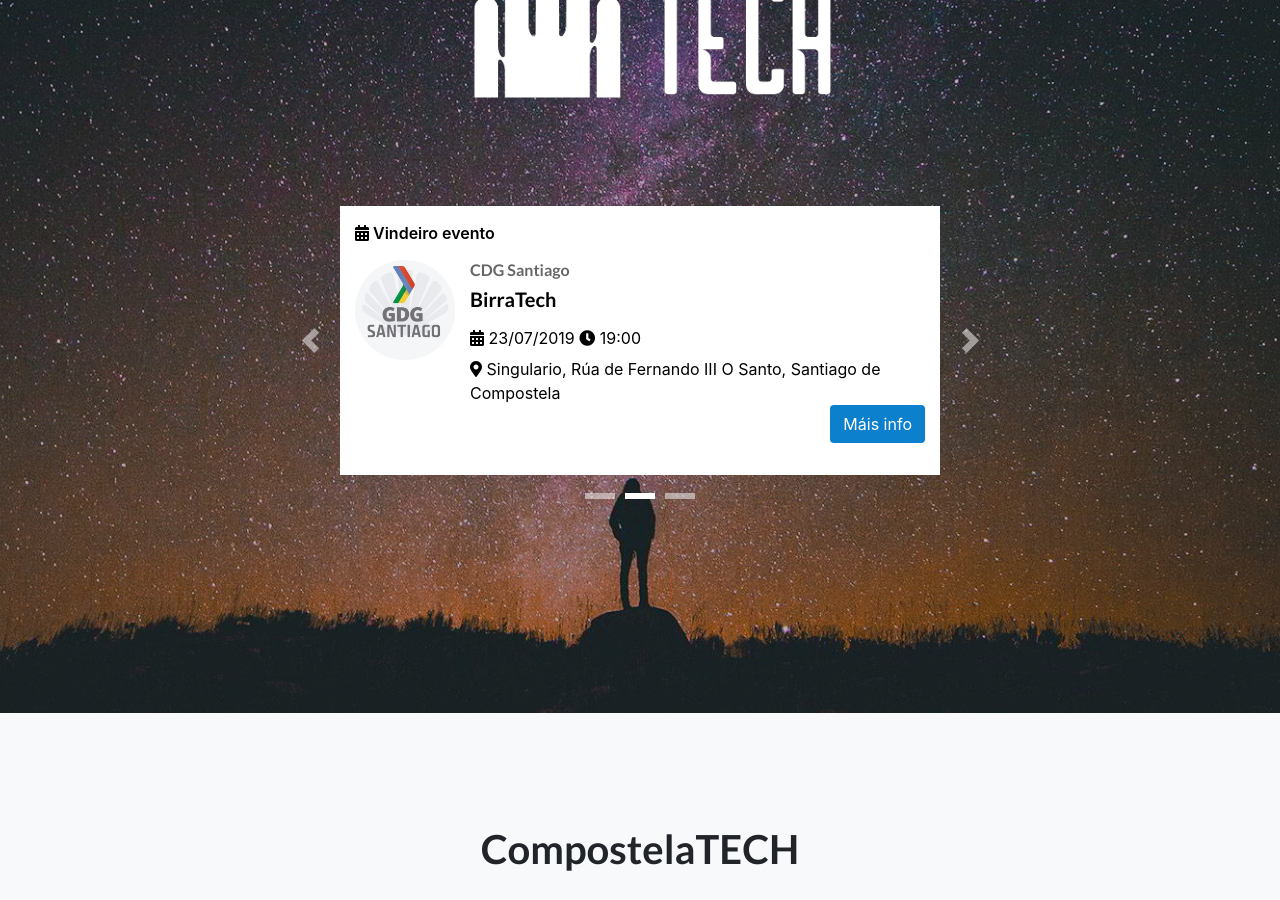
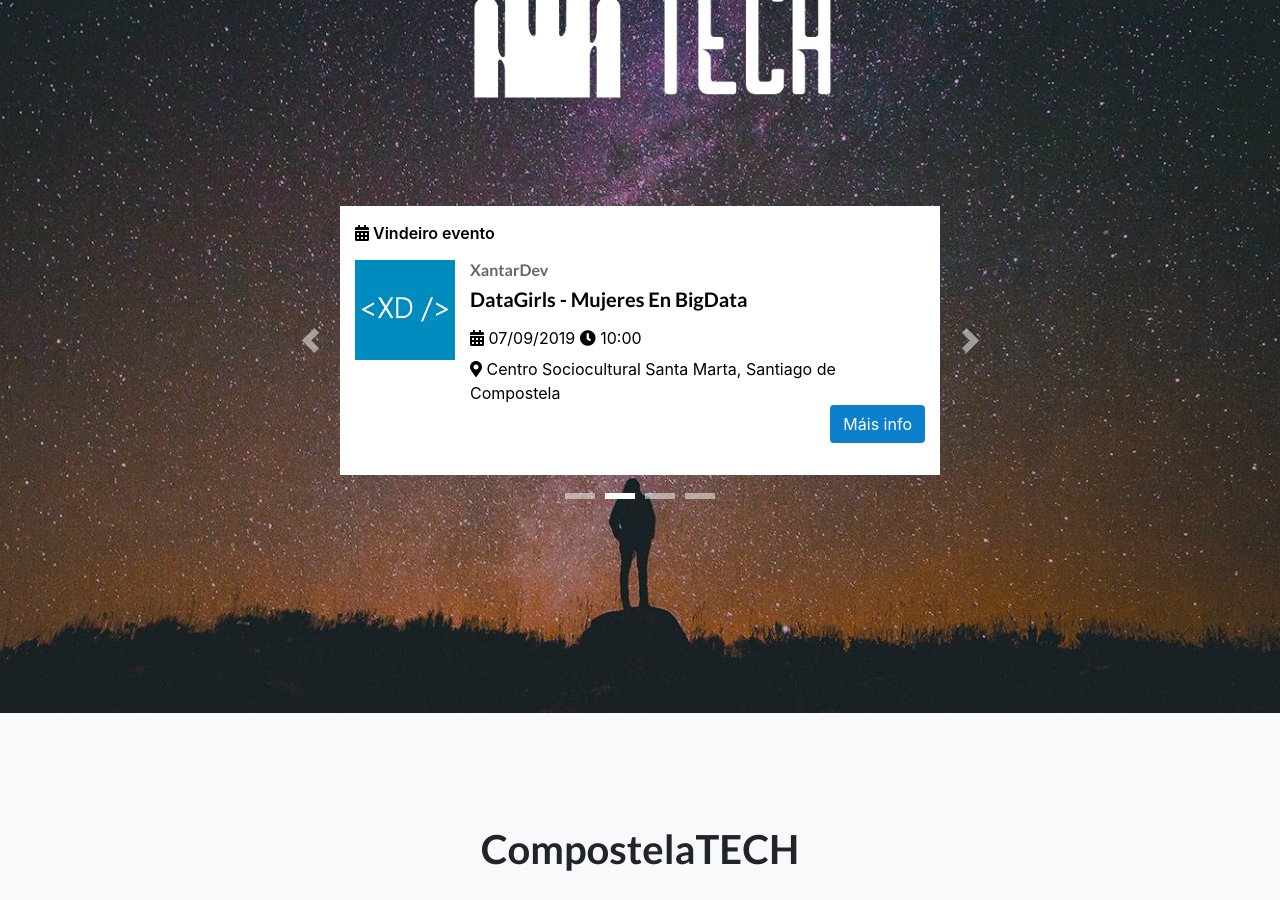
Before and after one commit to compostelatech/compostelatech.github.io, a Jekyll site: the page built from index.html, in a window 1280 px wide and 900 px high, scrolled down 308 px. Built offline with Jekyll 4.4.1, drawn with Linux system fonts in a browser that asks for light colours; the list of posts is cut into pages by our own code; comment, search, counter and statistics services are not loaded.

Commit message:
update events

```diff
--- a/_data/eventos.yml
+++ b/_data/eventos.yml
@@ -1,20 +1,20 @@
-- grupo: WPCompostela
-  logo: g_logo_wpcompostela.jpg
-  fecha: 2019-07-18
-  hora: "21:00"
-  titulo: "La Procastinación nos afecta a todos"
-  lugar: "Pub Atlántico, Rúa da Fonte de San Miguel. Santiago de Compostela"
+- grupo: Aberteo
+  logo: g_logo_aberteo.jpg
+  fecha: 2019-09-07
+  hora: "10:30"
+  titulo: Iniciación ao deseño de videoxogos
+  lugar: "Casa común de Oza"
   url_lugar:
-  mas_info: https://www.meetup.com/WordPress-Compostela/events/263169627/
+  mas_info: https://aberteo.gal/
 
-- grupo: CDG Santiago
-  logo: g_logo_gdgsantiago.jpg
-  fecha: 2019-07-23
-  hora: "19:00"
-  titulo: "BirraTech"
-  lugar: "Singulario, Rúa de Fernando III O Santo, Santiago de Compostela"
+- grupo: XantarDev
+  logo: g_logo_xantardev.jpg
+  fecha: 2019-09-07
+  hora: "10:00"
+  titulo: "DataGirls - Mujeres En BigData"
+  lugar: "Centro Sociocultural Santa Marta, Santiago de Compostela"
   url_lugar:
-  mas_info: https://www.meetup.com/es-ES/gdgsantiagoes/events/263150679
+  mas_info: https://xantardev.org/datagirls/
 
 - grupo: XantarDev
   logo: g_logo_xantardev-netcoreconf.jpg
@@ -25,7 +25,34 @@
   url_lugar:
   mas_info: https://galicia.netcoreconf.com/
 
+- grupo: CDG Santiago
+  logo: g_logo_gdgsantiago.jpg
+  fecha: 2019-10-26
+  hora: "11:00"
+  titulo: "DevFest"
+  lugar: "Ourense, ESEI - Escola Superior de Enxeñería Informática"
+  url_lugar:
+  mas_info: https://devfest.gdggalicia.com/
+
 # EJEMPLOS e Historico de eventos publicados por cada grupo:
+
+# - grupo: WPCompostela
+#   logo: g_logo_wpcompostela.jpg
+#   fecha: 2019-07-18
+#   hora: "21:00"
+#   titulo: "La Procastinación nos afecta a todos"
+#   lugar: "Pub Atlántico, Rúa da Fonte de San Miguel. Santiago de Compostela"
+#   url_lugar:
+#   mas_info: https://www.meetup.com/WordPress-Compostela/events/263169627/
+
+# - grupo: CDG Santiago
+#   logo: g_logo_gdgsantiago.jpg
+#   fecha: 2019-07-23
+#   hora: "19:00"
+#   titulo: "BirraTech"
+#   lugar: "Singulario, Rúa de Fernando III O Santo, Santiago de Compostela"
+#   url_lugar:
+#   mas_info: https://www.meetup.com/es-ES/gdgsantiagoes/events/263150679
 
 # - grupo: Compostela Tech
 #   logo: g_logo_compostelatech.jpg
```
